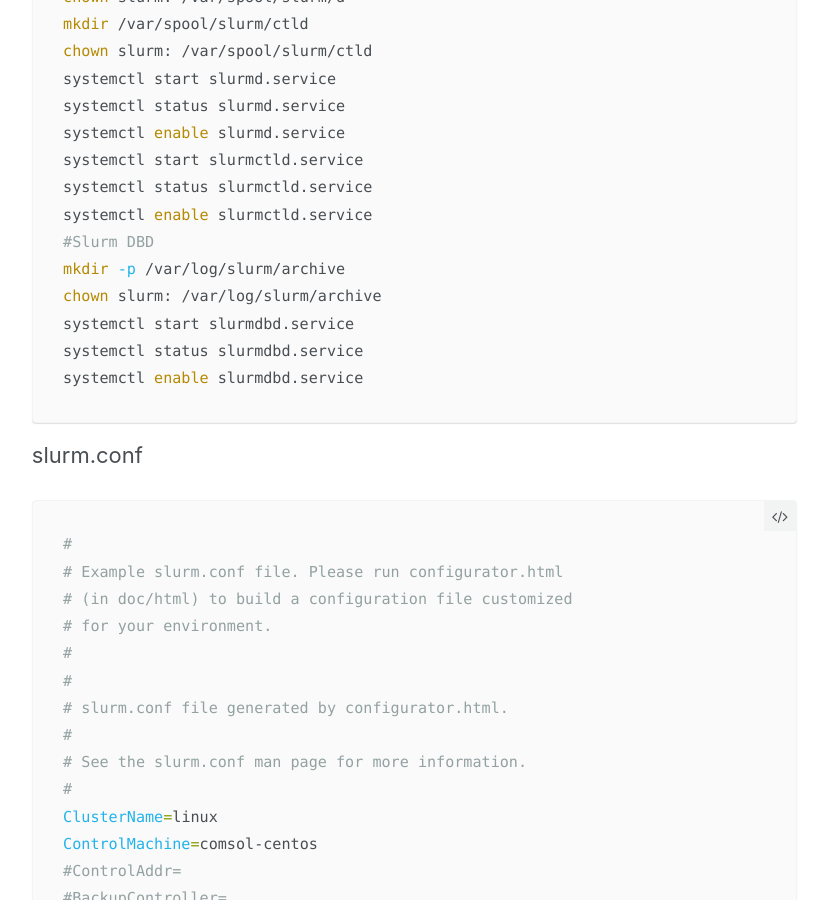
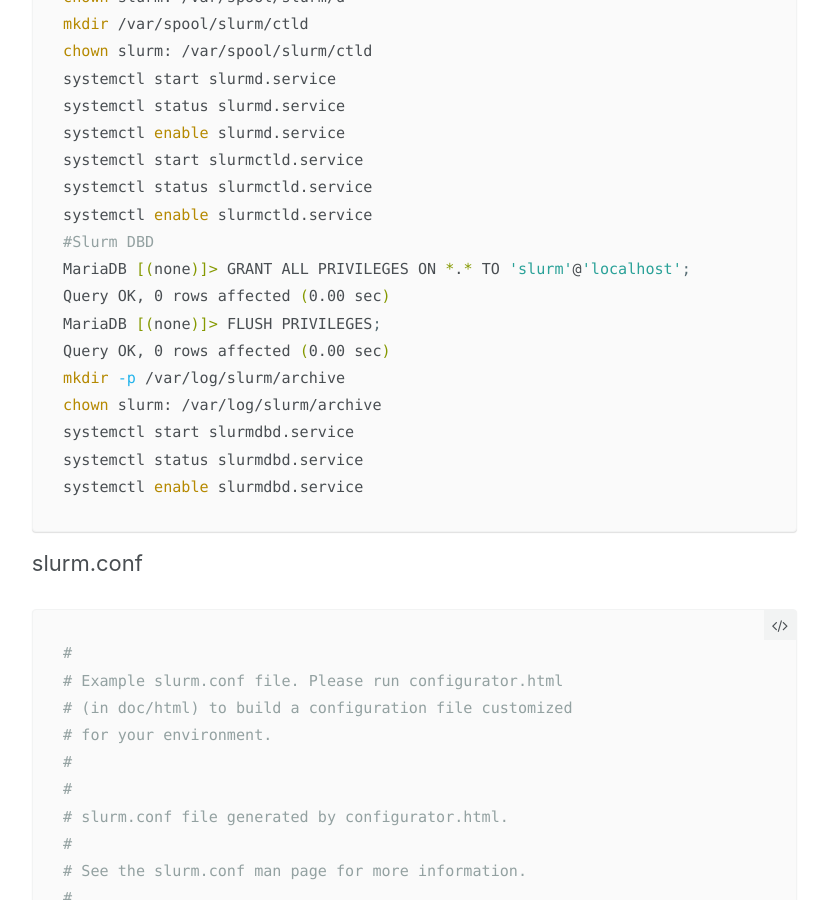
Before and after one commit to JingchaoZhang/JingchaoZhang.github.io, a Jekyll site: the page built from _posts/2017-08-28-slurm-setup.md, in a window 1280 px wide and 900 px high, scrolled down 1325 px. Shown: the whole window, without its empty margins (252-1080 px from the left). Built offline with Jekyll 4.4.1, drawn with Linux system fonts in a browser that asks for light colours.

Commit message:
Update 2017-08-28-slurm-setup.md

```diff
--- a/_posts/2017-08-28-slurm-setup.md
+++ b/_posts/2017-08-28-slurm-setup.md
@@ -48,6 +48,10 @@ systemctl start slurmctld.service
 systemctl status slurmctld.service
 systemctl enable slurmctld.service
 #Slurm DBD
+MariaDB [(none)]> GRANT ALL PRIVILEGES ON *.* TO 'slurm'@'localhost';
+Query OK, 0 rows affected (0.00 sec)
+MariaDB [(none)]> FLUSH PRIVILEGES;
+Query OK, 0 rows affected (0.00 sec)
 mkdir -p /var/log/slurm/archive
 chown slurm: /var/log/slurm/archive
 systemctl start slurmdbd.service
```
